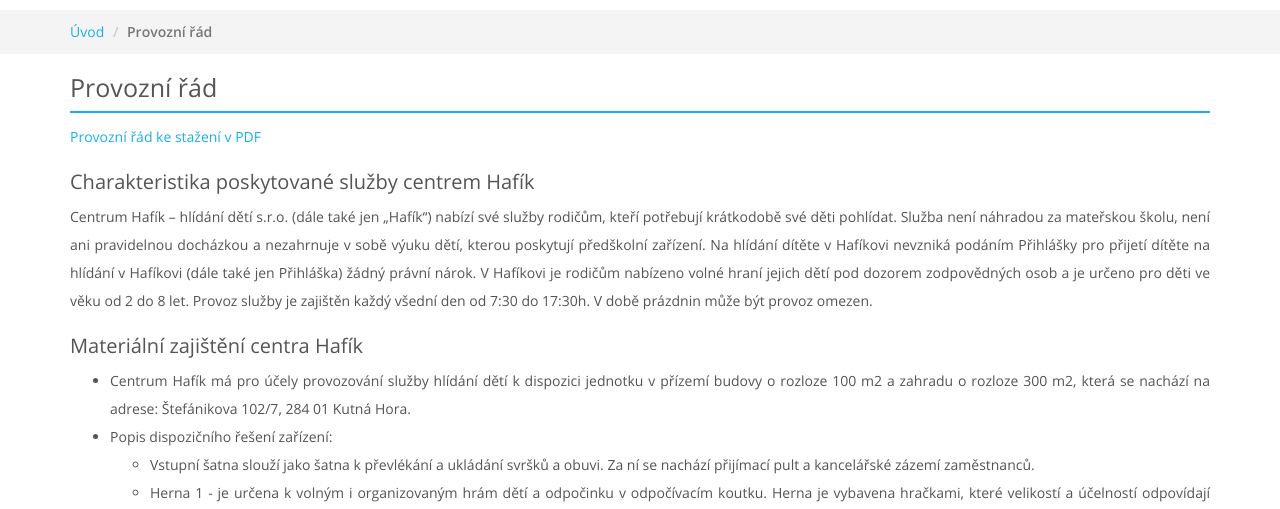
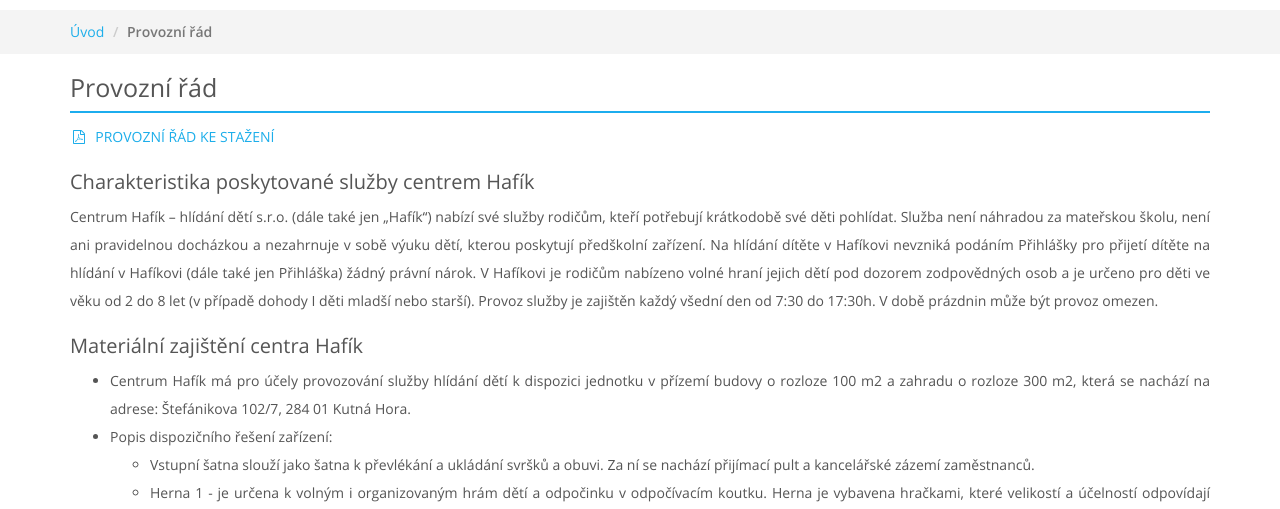
Before and after one commit to Kenji179/hafik, a PHP site: page /provozni-rad.php in a window 1280 px wide. Shown: the part 148-657 px from the top of the page. Run offline with PHP 8.4, Linux system fonts and the light colour scheme; some libraries are stand-ins or nearby versions.

Commit message:
Terms updated

```diff
--- a/provozni-rad.php
+++ b/provozni-rad.php
@@ -30,9 +30,9 @@ include('inc_header.php');
         <div class="row">
             <div class="col-md-12 ">
                 <h1>Provozní řád</h1>
-                <a href="docs/provozni_rad.pdf" target="_blank">Provozní řád ke stažení v PDF</a>
+                <a href="docs/provozni_rad.pdf" title="Provozní řád" download="provozni_rad.pdf"><i class="fa fa-file-pdf-o fa-fw"></i>&nbsp; PROVOZNÍ ŘÁD KE STAŽENÍ</a>
                 <h2>Charakteristika poskytované služby centrem Hafík</h2>
-                <p>Centrum Hafík – hlídání dětí s.r.o. (dále také jen „Hafík“) nabízí své služby rodičům, kteří potřebují krátkodobě své děti pohlídat. Služba není náhradou za mateřskou školu, není ani pravidelnou docházkou a nezahrnuje v sobě výuku dětí, kterou poskytují předškolní zařízení. Na hlídání dítěte v Hafíkovi nevzniká podáním Přihlášky pro přijetí dítěte na hlídání v Hafíkovi (dále také jen Přihláška) žádný právní nárok. V Hafíkovi je rodičům nabízeno volné hraní jejich dětí pod dozorem zodpovědných osob a je určeno pro děti ve věku od 2 do 8 let. Provoz služby je zajištěn každý všední den od 7:30 do 17:30h. V době prázdnin může být provoz omezen.</p>
+                <p>Centrum Hafík – hlídání dětí s.r.o. (dále také jen „Hafík“) nabízí své služby rodičům, kteří potřebují krátkodobě své děti pohlídat. Služba není náhradou za mateřskou školu, není ani pravidelnou docházkou a nezahrnuje v sobě výuku dětí, kterou poskytují předškolní zařízení. Na hlídání dítěte v Hafíkovi nevzniká podáním Přihlášky pro přijetí dítěte na hlídání v Hafíkovi (dále také jen Přihláška) žádný právní nárok. V Hafíkovi je rodičům nabízeno volné hraní jejich dětí pod dozorem zodpovědných osob a je určeno pro děti ve věku od 2 do 8 let (v případě dohody I děti mladší nebo starší). Provoz služby je zajištěn každý všední den od 7:30 do 17:30h. V době prázdnin může být provoz omezen.</p>
                 <h2>Materiální zajištění centra Hafík</h2>
                 <ul>
                     <li>Centrum Hafík má pro účely provozování služby hlídání dětí k dispozici jednotku v přízemí budovy o rozloze 100 m2 a zahradu o rozloze 300 m2, která se nachází na adrese: Štefánikova 102/7, 284 01 Kutná Hora.</li>
@@ -100,7 +100,7 @@ include('inc_header.php');
                 <h3>Ceník za hlídání dětí v centru Hafík – hlídání dětí s.r.o.</h3>
                 <ul>
                     <li><strong>80,- Kč</strong> za každou hodinu pobytu dítěte v centru Hafík v běžné provozní době, dále <strong>40,- Kč</strong> za každou započatou půlhodinu pobytu dítěte. </li>
-                    <li><strong>450,- Kč</strong> za noční přespání dítěte v centru Hafík – lichý pátek od 18.30h až následující sobota do 9.00h.</li>
+                    <li><strong>300,- Kč</strong> za noční přespání dítěte v centru Hafík – lichý pátek od 18.30h až následující sobota do 9.00h.</li>
                 </ul>
                 <p>Cena zahrnuje</p>
                 <ul>
@@ -113,7 +113,7 @@ include('inc_header.php');
                 </ul>
                 <h4>Výňatek z Provozního řádu centra Hafík – hlídání dětí s.r.o.</h4>
                 <p>„Každý lichý pátek centrum Hafík poskytuje možnost v případě dostatečného zájmu a naplnění kapacity zajištění péče o děti spolu s přespáním druhého dne, tj. pátku od 18.30 hod. do následující soboty do 9.00 hod. I v tomto případě platí podmínka zajištění stravy pro nezletilé dítě jeho rodiči (večeře, snídaně). Bližší informace ohledně možnosti pátečního přespávání budou vždy vyvěšeny na nástěnce a webových stránkách centra Hafík. Děti musí být rodiči na přespání v dostatečném časovém předstihu přihlášené.“ „Odměna za jednorázové hlídání se platí za každou započatou půlhodinu hlídání, a to hotově v okamžiku vyzvednutí dítěte z Centra, a to podle strávené doby dítěte v centru Hafík. Na požádání centrum Hafík vystaví daňový doklad o zaplacení.“</p>
-                <p>Platnost Provozního řádu od 2.5.2016</p>
+                <p>Platnost Provozního řádu od 25.6.2016</p>
             </div>
         </div>
     </div>
```
